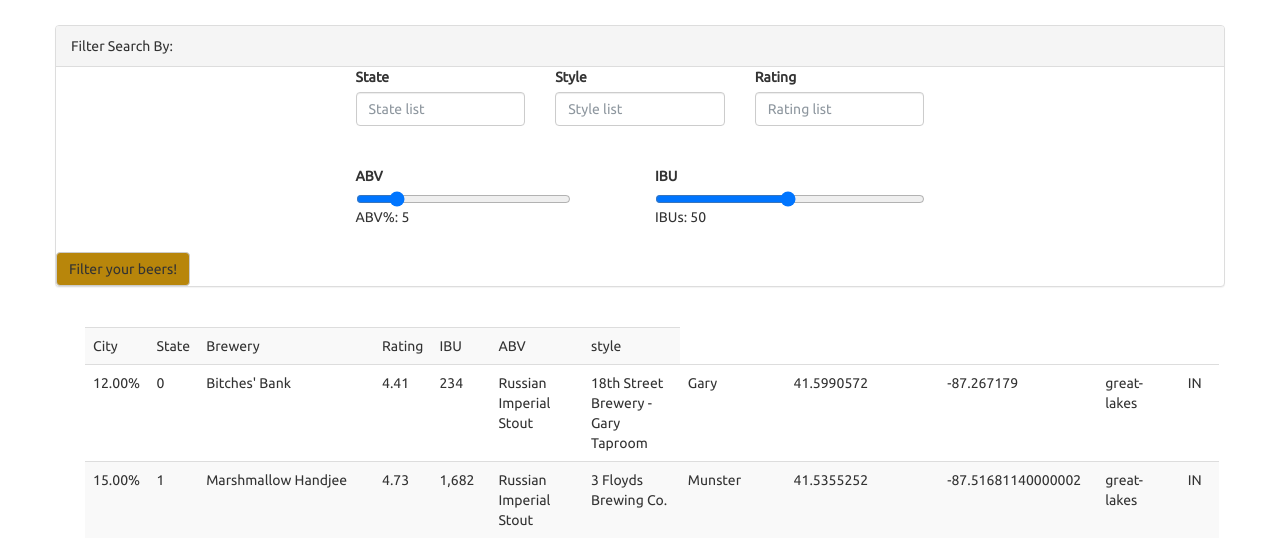
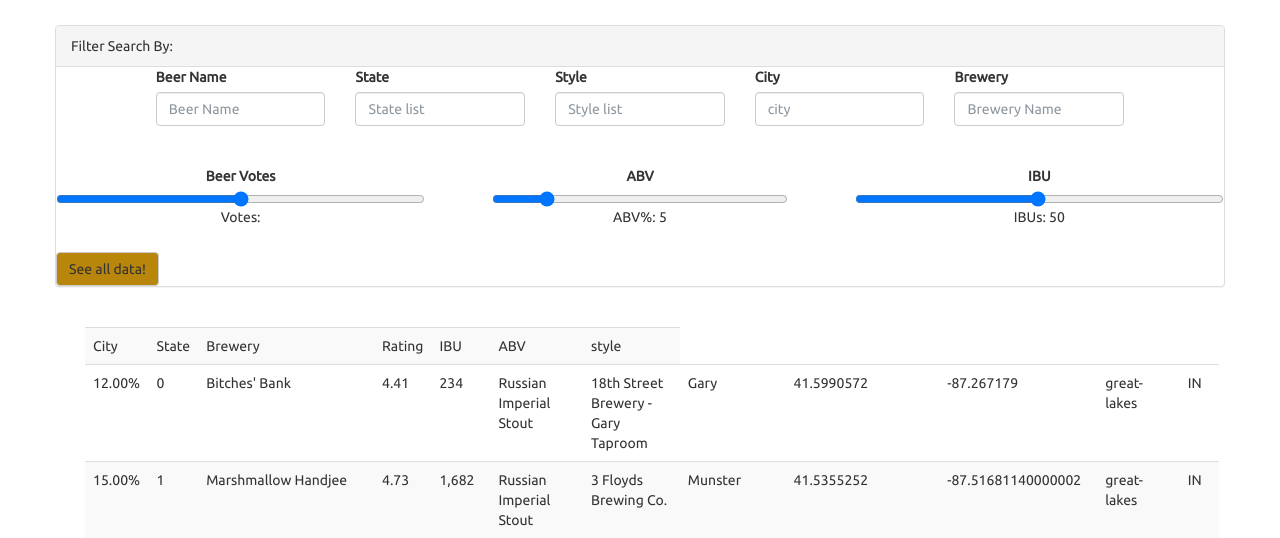
Before and after one commit to NickMarchetti/Beer_App, a Flask app: page / in a window 1280 px wide. Shown: the part 1128-1666 px from the top of the page. Run offline with Flask 2, Linux system fonts and the light colour scheme; data comes from the database, SQL or seed files in the repository; some libraries are stand-ins or nearby versions.

Commit message:
Updating new UI

```diff
--- a/beer_app_dan/beer_app/templates/index.html
+++ b/beer_app_dan/beer_app/templates/index.html
@@ -36,8 +36,8 @@
       </div>
     </nav>
     <div class="hero text-center">
-      <h1>Find YOUR Beer!</h1>
-      <p>America's Breweries</p>
+      <h1>Find <u><i>YOUR</u></i> Beer!</h1>
+      <p>Search America's Breweries</p>
     </div>
 
     <div class="container">
@@ -65,7 +65,11 @@
                 <form id="alien_form">
                   <div class="form-group">
                     <div class="row">
-                      <div class = "col-md-3">
+                      <div class="col-md-1">
+                      </div>
+                      <div class = "col-md-2">
+                        <label for="beer">Beer Name</label>
+                        <input class="form-control" id="beer_name" type="text" placeholder="Beer Name">
                       </div>
                       <div class="col-md-2">
                         <label for="state">State</label>
@@ -76,17 +80,27 @@
                         <input class="form-control" id="style" type="text" placeholder="Style list">
                       </div>
                       <div class="col-md-2">
-                        <label for="rating">Rating</label>
-                        <input class="form-control" id="rating" type="number" placeholder="Rating list">
+                        <label for="city">City</label>
+                        <input class="form-control" id="city" type="text" placeholder="city">
                       </div>
-                      <div class="dol-md-3">
+                      <div class="col-md-2">
+                          <label for="brewery">Brewery</label>
+                          <input class="form-control" id="brewery" type="text" placeholder="Brewery Name">
                       </div>
+                      <div class="col-md-1">
+                        </div>
                     </div>
                     <br><br>
-                    <div class="row">
-                      <div class="col-md-3">
+                    <div class="row"><center>
+                      <div class="col-md-4">
+                          <label for="votes">Beer Votes</label>
+                          <div class="votescontainer">
+                              <input type="range" min="1" max="3000" value="1500" type = "number" class="slider" id="votes">
+                              <p>Votes: <span id="votes_val"></span></p>
+                          </div>
+                          <script src="../static/js/Votes_Slider.js"></script>
                       </div>
-                      <div class="col-md-3">
+                      <div class="col-md-4">
                           <label for="ABV">ABV</label>
                           <div class="ABVcontainer">
                               <input type="range" min="1" max="25" value="5" type = "number" class="slider" id="ABV">
@@ -94,17 +108,17 @@
                           </div>
                           <script src="../static/js/ABV_Slider.js"></script>
                         </div>
-                      <div class="col-md-3">
+                      <div class="col-md-4">
                         <label for="IBU">IBU</label>
                         <div class="IBUcontainer">
                             <input type="range" min="1" max="100" value="50" class="slider" id="IBU">
                             <p>IBUs: <span id="IBU_Val"></span></p>
                         </div>
                         <script src ="../static/js/IBU_Slider.js"></script>
-                      </div>
+                      </div></center>
                     </div>
                   </div>
-                  <button id="filter_btn" type="button" value="submit" class="btn btn-default">Filter your beers!</button>
+                  <button id="filter_btn" type="button" value="submit" class="btn btn-default">See all data!</button>
                 </form>
               </div>
             </div>
```
